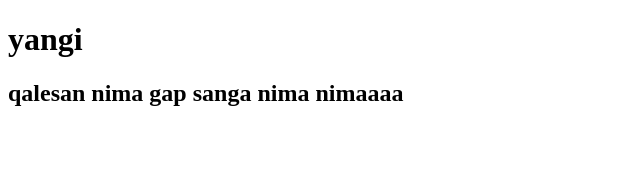
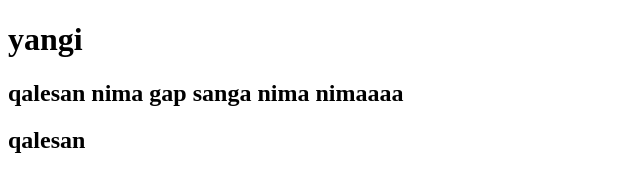
Before and after one commit to abbos0959/github_2, a plain HTML site: page yangi.html in a window 1280 px wide. Shown: the whole page, without its empty margins (0-640 px from the left). Drawn offline with Linux system fonts and the light colour scheme.

Commit message:
Update yangi.html

```diff
--- a/yangi.html
+++ b/yangi.html
@@ -9,5 +9,6 @@
   <body>
     <h1>yangi</h1>
     <h2>qalesan nima gap sanga nima nimaaaa</h2>
+        <h2>qalesan</h2>
   </body>
 </html>
```
